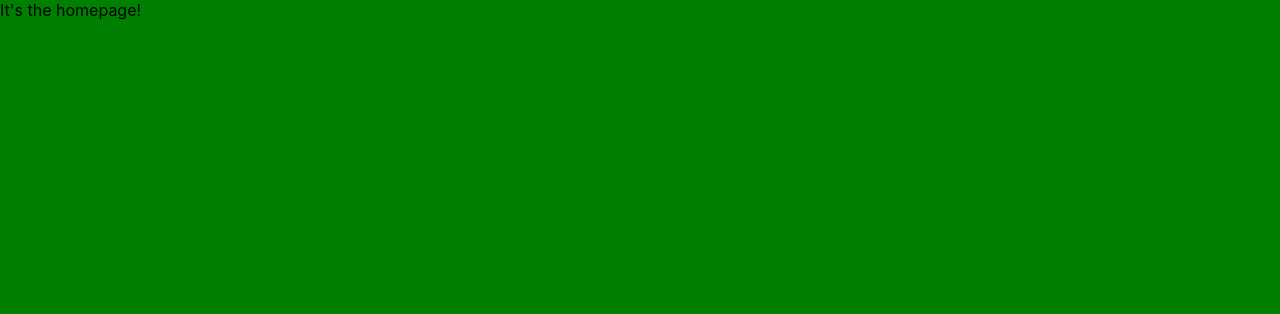
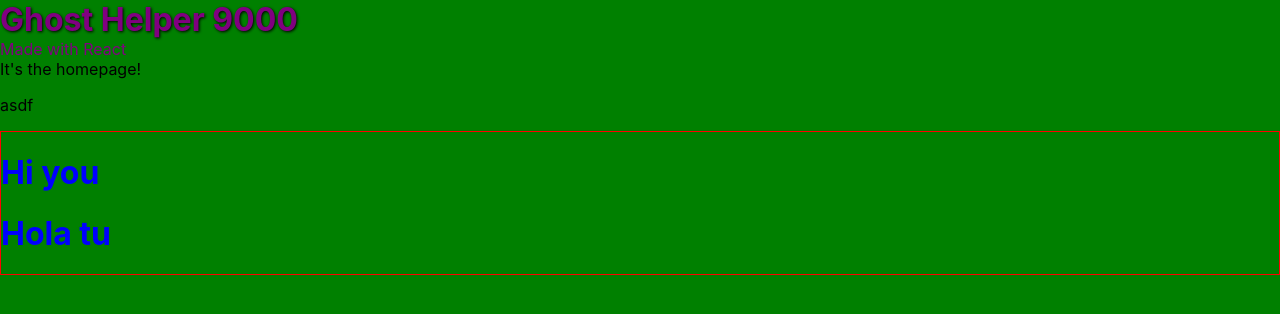
Before and after one commit to mbeckdev/ghost-helper, a React (Create React App) app: page / in a window 1280 px wide. Shown: the top 314 px of the page. Built offline with nearby package versions, Linux system fonts and the light colour scheme.

Commit message:
Create header and inner cell

```diff
--- /dev/null
+++ b/src/components/header/header.component.jsx
@@ -0,0 +1,13 @@
+import React from 'react';
+import './header.styles.scss';
+
+function Header() {
+  return (
+    <header className="header">
+      <div className="header-title">Ghost Helper 9000</div>
+      <div>Made with React</div>
+    </header>
+  );
+}
+
+export default Header;
--- /dev/null
+++ b/src/components/header/header.styles.scss
@@ -0,0 +1,9 @@
+.header {
+  color: purple;
+
+  .header-title {
+    font-size: xx-large;
+    font-weight: bolder;
+    text-shadow: 1px 1px 3px black;
+  }
+}
--- /dev/null
+++ b/src/components/inner-cell/inner-cell.component.jsx
@@ -0,0 +1,19 @@
+import React from 'react';
+import './inner-cell.styles.scss';
+
+class InnerCell extends React.Component {
+  // constructor() {
+  //   // super();
+  // }
+
+  render() {
+    return (
+      <div className="inner-cell">
+        <h1>Hi you</h1>
+        <h1>Hola tu</h1>
+      </div>
+    );
+  }
+}
+
+export default InnerCell;
--- /dev/null
+++ b/src/components/inner-cell/inner-cell.styles.scss
@@ -0,0 +1,4 @@
+.inner-cell {
+  color: blue;
+  border: 1px solid red;
+}
--- a/src/pages/homepage/homepage.component.jsx
+++ b/src/pages/homepage/homepage.component.jsx
@@ -1,6 +1,16 @@
 import React from 'react';
 import './homepage.styles.scss';
 
-const HomePage = () => <div>It's the homepage!</div>;
+import Header from '../../components/header/header.component';
+import InnerCell from '../../components/inner-cell/inner-cell.component';
+
+const HomePage = () => (
+  <div>
+    <Header />
+    <div>It's the homepage!</div>
+    <p>asdf</p>
+    <InnerCell></InnerCell>
+  </div>
+);
 
 export default HomePage;
```
Also changed, not shown: package.json (+3 -4 lines), 1 other file (tests, documents, lock files or other folders).
